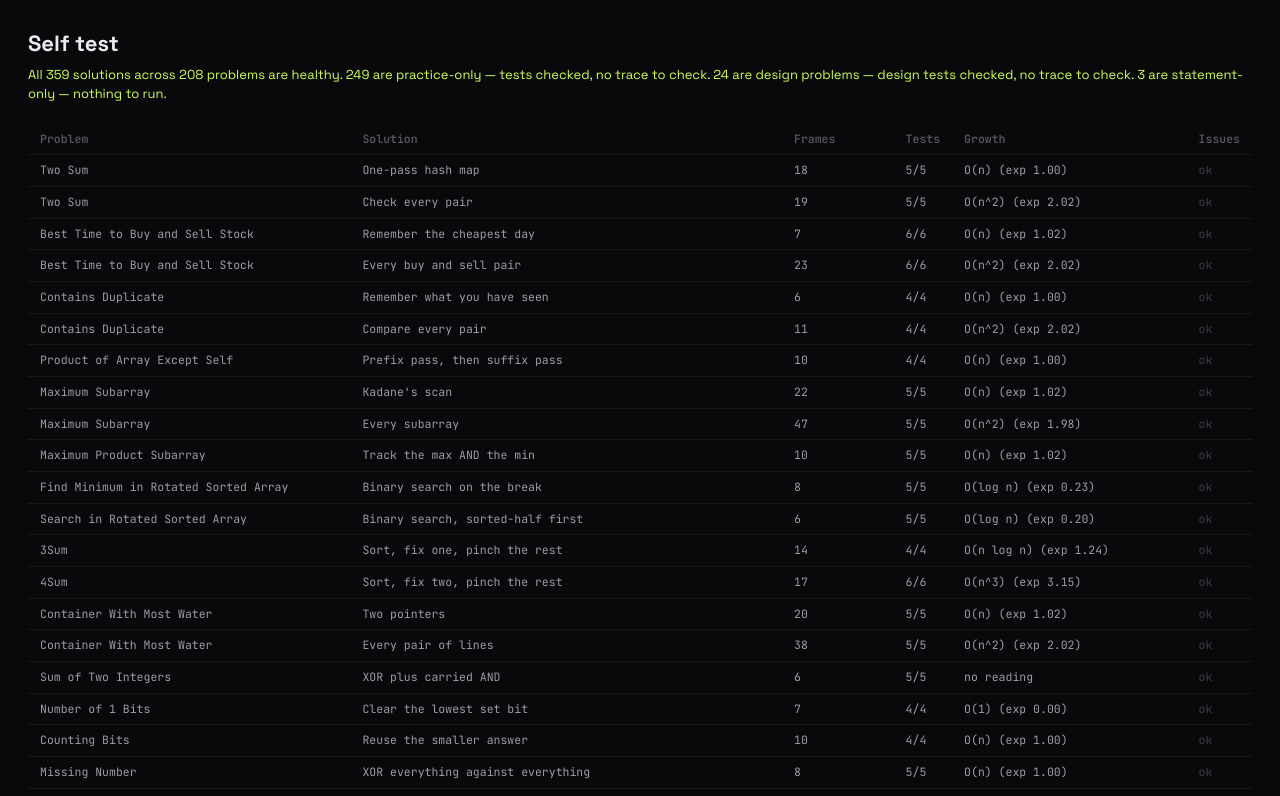
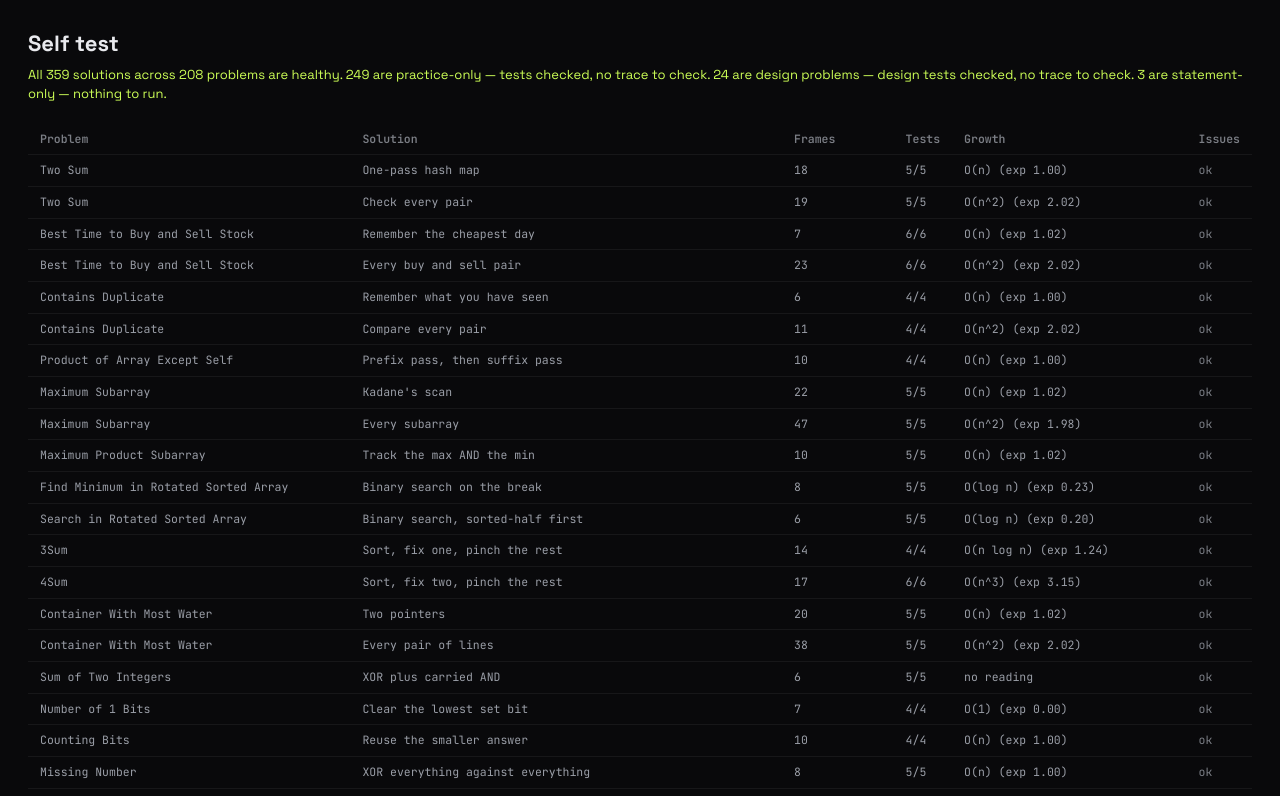
Before and after one commit to DragonUncaged/DSA-Practice, a Next.js app: page /selftest in a window 1280 px wide. Shown: the top 796 px of the page. Built offline with nearby package versions, Linux system fonts and the light colour scheme.

Commit message:
fix(selftest): lift faint text above the contrast floor

```diff
--- a/src/app/selftest/SelfTest.tsx
+++ b/src/app/selftest/SelfTest.tsx
@@ -39,7 +39,7 @@ export function SelfTest() {
 
       <table style={{ borderCollapse: 'collapse', width: '100%' }}>
         <thead>
-          <tr style={{ color: '#55585F', textAlign: 'left' }}>
+          <tr style={{ color: '#7B7E85', textAlign: 'left' }}>
             <th style={cell}>Problem</th>
             <th style={cell}>Solution</th>
             <th style={cell}>Frames</th>
@@ -73,7 +73,7 @@ export function SelfTest() {
                   {r.statementOnly ? '\u2014' : `${r.testsPassed}/${r.testsTotal}`}
                 </td>
                 <td style={cell}>{r.growth}</td>
-                <td style={{ ...cell, color: issues.length ? '#FF7A59' : '#3B3E44' }}>
+                <td style={{ ...cell, color: issues.length ? '#FF7A59' : '#7B7E85' }}>
                   {issues.length ? issues.join(' · ') : 'ok'}
                 </td>
               </tr>
```
